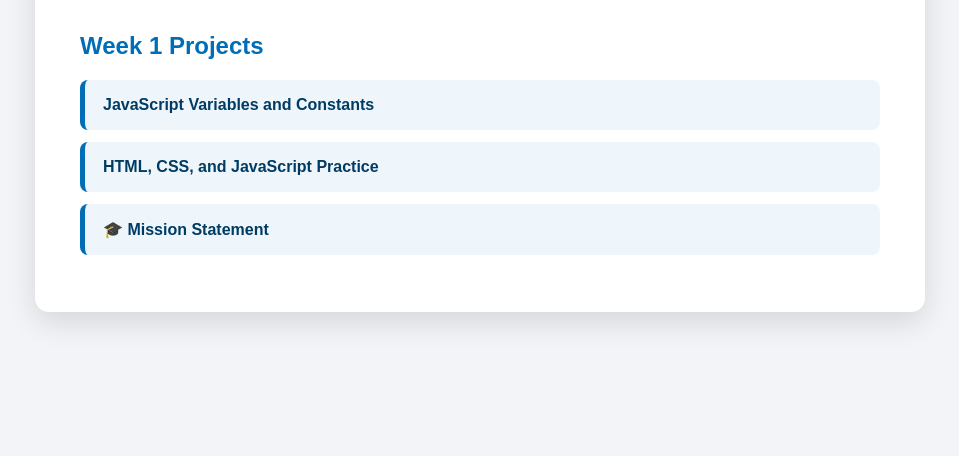
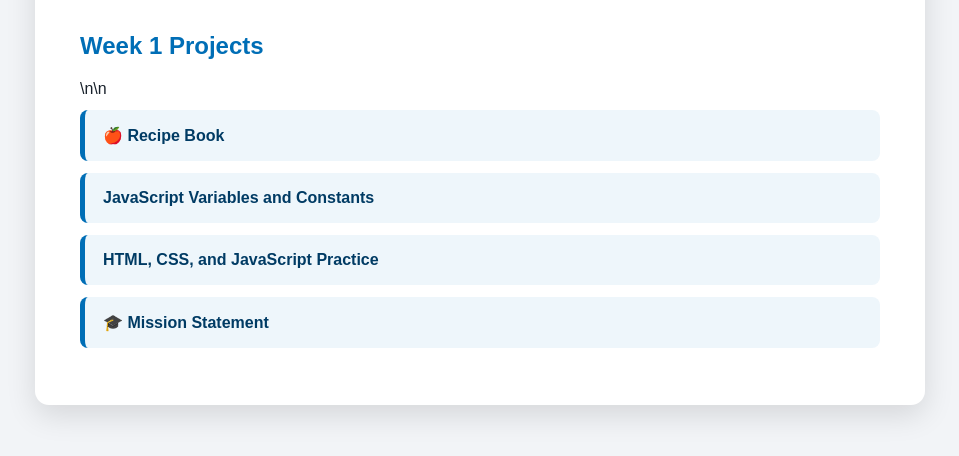
Before and after one commit to Reshun612/wdd131, a plain HTML site: page index.html in a window 1280 px wide. Shown: the part 186-642 px from the top of the page, without its empty margins (160-1119 px from the left). Drawn offline with Linux system fonts and the light colour scheme.

Commit message:
Add Recipe Book Part 1 link to course homepage

```diff
--- a/index.html
+++ b/index.html
@@ -46,7 +46,7 @@
         <h1>WDD 131 - Dynamic Web Fundamentals</h1>
         <p>Welcome to my WDD 131 website. This page contains my course projects and assignments.</p>
 
-        <h2>Week 1 Projects</h2>
+        <h2>Week 1 Projects</h2>\n\n        <a class="project" href="recipes/">🍎 Recipe Book</a>
 
         <a class="project" href="ponder_wk1b.html">
             JavaScript Variables and Constants
```
